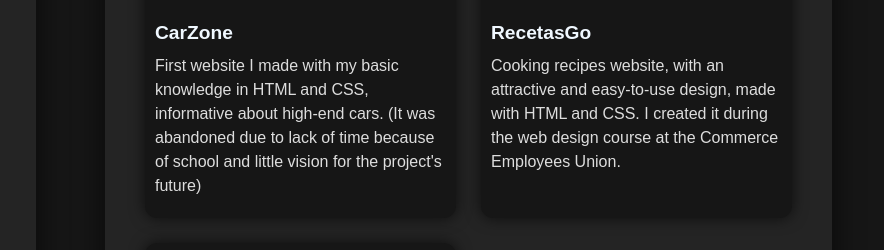
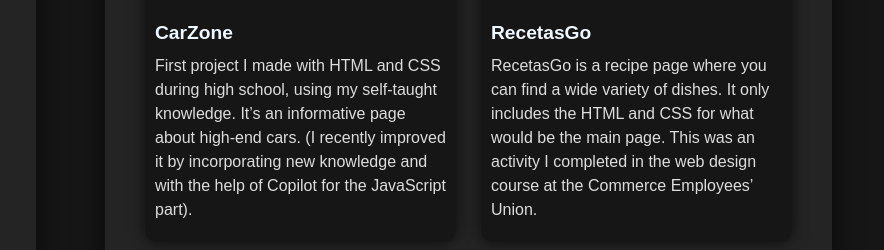
Before and after one commit to anto-macchii/anto-macchii.github.io, a plain HTML site: page index.html in a window 1280 px wide. Both pictures are taken after a click on the link "Projects". Shown: the part 336-586 px from the top of the page, 396-1280 px from the left. Drawn offline with Linux system fonts and the light colour scheme.

Commit message:
add info proyects

```diff
--- a/index.html
+++ b/index.html
@@ -240,7 +240,11 @@
                 />
                 <h3 class="project-title">CarZone</h3>
                 <p class="project-description">
-                  First website I made with my basic knowledge in HTML and CSS, informative about high-end cars. (It was abandoned due to lack of time because of school and little vision for the project's future)
+                  First project I made with HTML and CSS during high school,
+                  using my self-taught knowledge. It’s an informative page about
+                  high-end cars. (I recently improved it by incorporating new
+                  knowledge and with the help of Copilot for the JavaScript
+                  part).
                 </p>
               </div>
               <div class="project-card">
@@ -251,7 +255,10 @@
                 />
                 <h3 class="project-title">RecetasGo</h3>
                 <p class="project-description">
-                  Cooking recipes website, with an attractive and easy-to-use design, made with HTML and CSS. I created it during the web design course at the Commerce Employees Union.
+                  RecetasGo is a recipe page where you can find a wide variety
+                  of dishes. It only includes the HTML and CSS for what would be
+                  the main page. This was an activity I completed in the web
+                  design course at the Commerce Employees’ Union.
                 </p>
               </div>
               <div class="project-card">
@@ -262,7 +269,9 @@
                 />
                 <h3 class="project-title">Welcome to Nepal</h3>
                 <p class="project-description">
-                  Welcome to Nepal is an informative page about tourism in Pokhara, which I made as an activity in the web design course at the Commerce Employees Union. Using only CSS and HTML.
+                  Welcome to Nepal is an informative page about tourism in
+                  Pokhara, which I made as an activity in the web design course
+                  at the Commerce Employees Union. Using only CSS and HTML.
                 </p>
               </div>
             </div>
```
